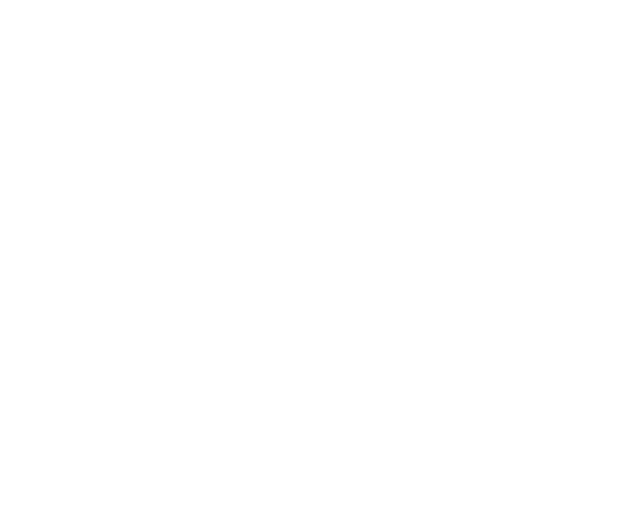
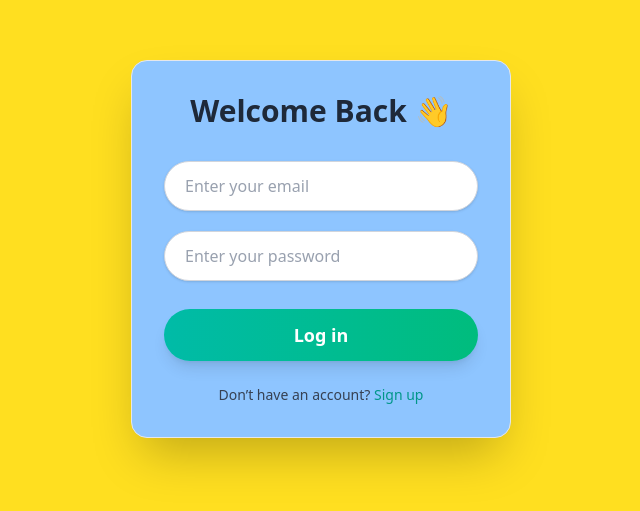
Before and after one commit to khalidbiswas/Employee-Management, a React app: page / in a window 1280 px wide. Shown: the part 151-662 px from the top of the page, without its empty margins (319-959 px from the left). Built offline with nearby package versions, Linux system fonts and the light colour scheme; the HTML template or start-up script is replaced by a standard one.

Commit message:
login page ui done

```diff
--- a/src/assets/components/Auth/Login.jsx
+++ b/src/assets/components/Auth/Login.jsx
@@ -1,10 +1,50 @@
 import React from 'react';
+const handleSubmit = (e) => {
+    e.preventDefault()
+console.log('Hello')
+}
 
 const Login = () => {
     return (
-        <div>
+        <div className="flex items-center justify-center min-h-screen bg-yellow-300 ">
+            <div className="w-[380px]  shadow-2xl rounded-2xl bg-blue-300 p-8 border border-gray-200 hover:shadow-teal-400/40 transition-all duration-300">
+                <h2 className="text-center text-3xl font-bold text-gray-800 mb-8">
+                    Welcome Back 👋
+                </h2>
 
+                <form onSubmit={(e)=>{handleSubmit(e)}} className="flex flex-col space-y-5">
+
+                    <input
+                        type="email"
+                        required
+                        placeholder="Enter your email"
+                        className="border border-gray-300 bg-white text-gray-800 placeholder:text-gray-400 rounded-full px-5 py-3 text-base focus:outline-none focus:ring-2 focus:ring-teal-500 shadow-sm transition"
+                    />
+
+                    <input
+                        type="password"
+                        required
+                        placeholder="Enter your password"
+                        className="border border-gray-300 bg-white text-gray-800 placeholder:text-gray-400 rounded-full px-5 py-3 text-base focus:outline-none focus:ring-2 focus:ring-teal-500 shadow-sm transition"
+                    />
+
+                    <button
+                        type="submit"
+                        className="mt-2 bg-gradient-to-r from-teal-500 to-emerald-500 hover:from-emerald-500 hover:to-teal-500 text-white font-semibold py-3 rounded-full text-lg transition-all duration-300 shadow-lg hover:shadow-emerald-400/40"
+                    >
+                        Log in
+                    </button>
+                </form>
+
+                <p className="text-center text-sm text-gray-700 mt-6">
+                    Don’t have an account?{" "}
+                    <a href="#" className="text-teal-600 font-medium hover:underline">
+                        Sign up
+                    </a>
+                </p>
+            </div>
         </div>
+
     );
 };
 
```
